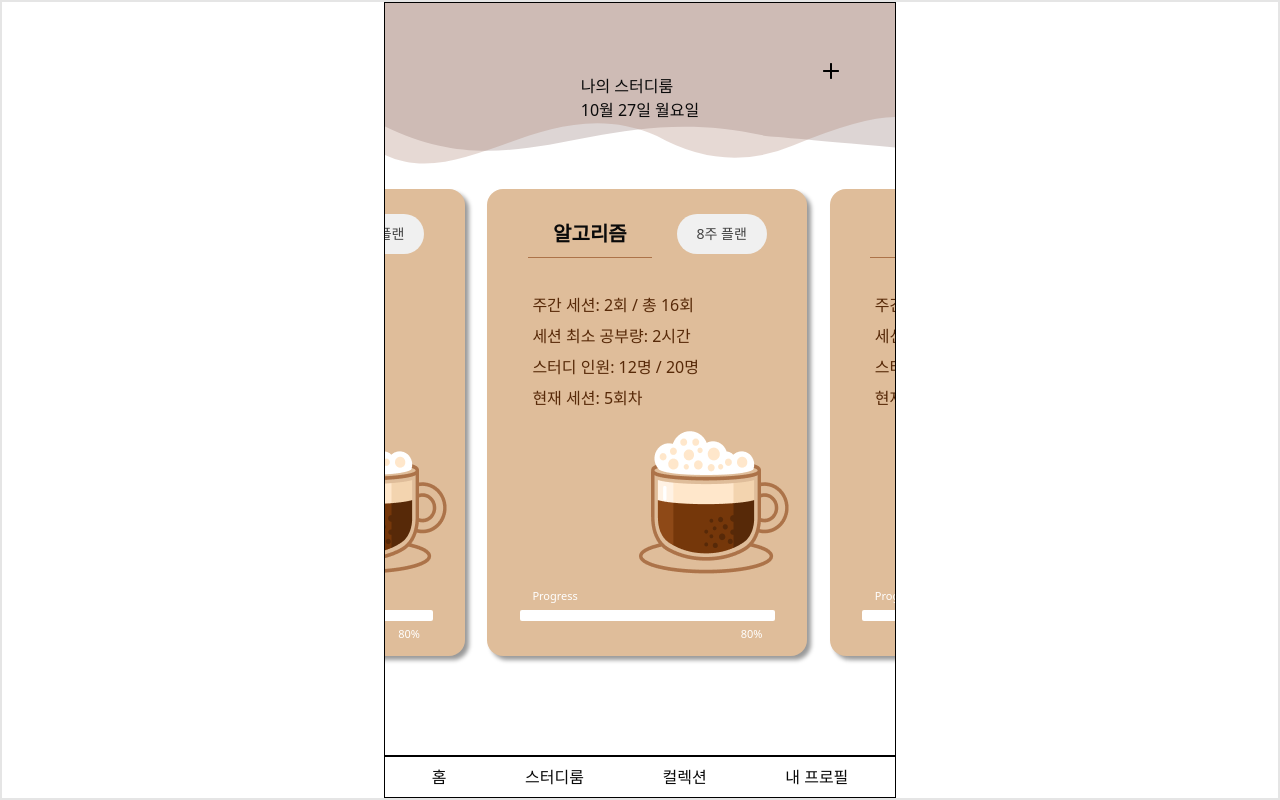
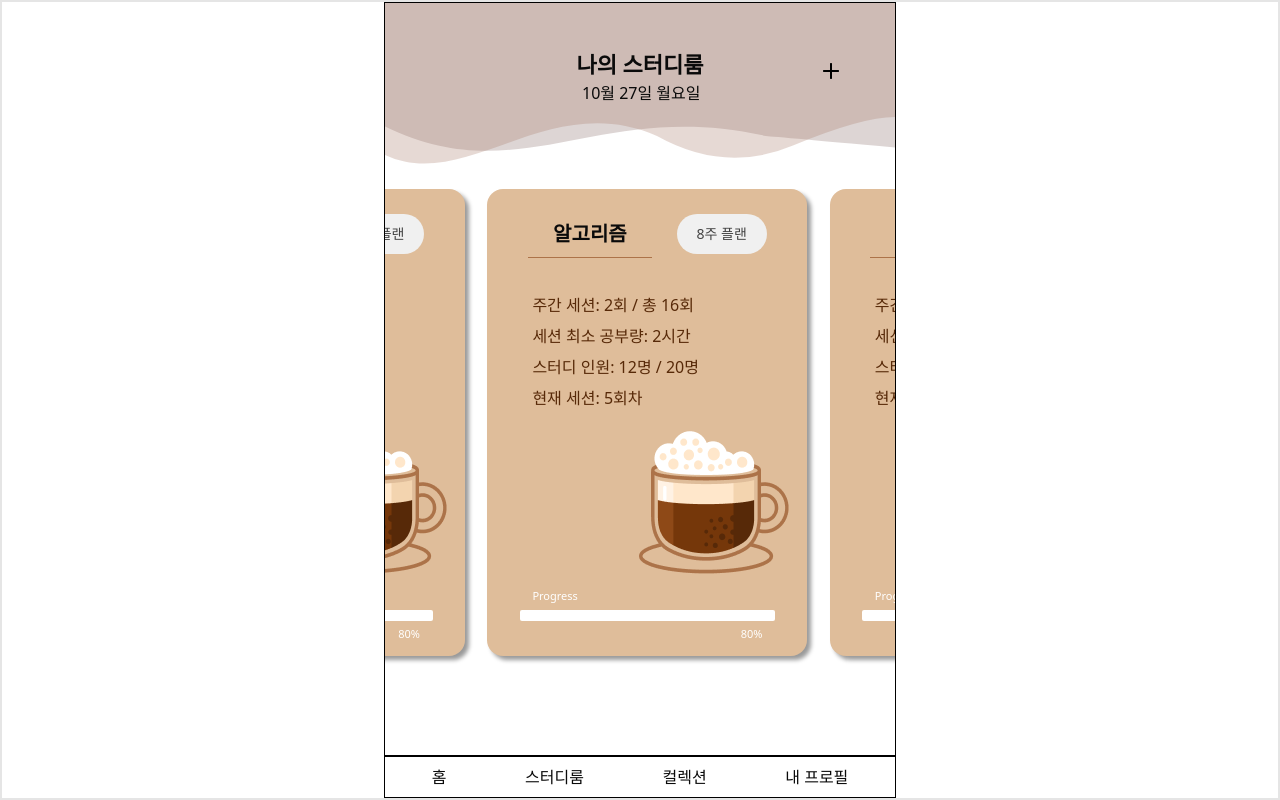
Before and after one commit to StudyMeotsa/FE_React, a React (Vite) app: page /studyroom in a window 1280 px wide. Built offline with nearby package versions, Linux system fonts and the light colour scheme; the HTML template or start-up script is replaced by a standard one.

Commit message:
Feat: WaveHeader children fix + Studyroom header

```diff
--- a/package.json
+++ b/package.json
@@ -20,12 +20,7 @@
     "react": "^19.1.1",
     "react-dom": "^19.1.1",
     "react-router": "^7.9.5",
-<<<<<<< HEAD
-    "react-slick": "^0.31.0",
-    "slick-carousel": "^1.8.1",
-=======
     "react-router-dom": "^7.9.5",
->>>>>>> f2c007661a84d2078a355454d699d55d9d65a6b0
     "styled-components": "^6.1.19",
     "tailwind-merge": "^3.3.1",
     "tailwindcss": "^4.1.16",
--- a/src/App.tsx
+++ b/src/App.tsx
@@ -1,5 +1,5 @@
 import { createBrowserRouter } from 'react-router';
-import { RouterProvider } from 'react-router/dom';
+import { RouterProvider } from 'react-router-dom';
 import DefaultLayout from './layouts/DefaultLayout';
 import HomePage from './pages/HomePage';
 import CollectionPage from './pages/CollectionPage';
--- a/src/pages/HomePage.tsx
+++ b/src/pages/HomePage.tsx
@@ -1,4 +1,3 @@
-import React from 'react';
 import { useNavigate } from 'react-router-dom';
 import styled from 'styled-components';
 import './HomePage.css';
--- a/src/pages/StudyRoomPage.tsx
+++ b/src/pages/StudyRoomPage.tsx
@@ -1,16 +1,22 @@
 import WaveHeader from '@/components/WaveHeader';
 import CardCarousel from '@/components/StudyRoom/Card/CardCarousel';
 import PlusModal from '@/components/StudyRoom/PlusModal';
+import styled from 'styled-components';
+
+const TextContainer = styled.div`
+  margin-top: -2.7rem;
+  align-items: center;
+`;
 
 export default function StudyRoomPage() {
   return (
     <div>
       <WaveHeader>
         <div>
-          <>
-            <p>나의 스터디룸</p>
-            <p>10월 27일 월요일</p>
-          </>
+          <TextContainer>
+            <p style={{ fontSize: '22px', fontWeight: 'Bold' }}>나의 스터디룸</p>
+            <p style={{ marginLeft: '0.35rem' }}>10월 27일 월요일</p>
+          </TextContainer>
           <PlusModal />
         </div>
       </WaveHeader>
```
Also changed, not shown: 1 other file (tests, documents, lock files or other folders).
